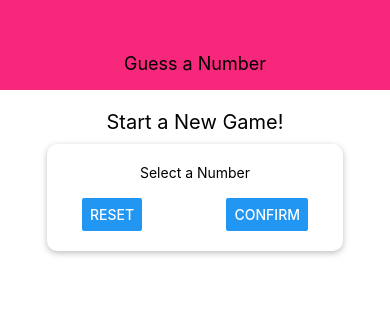
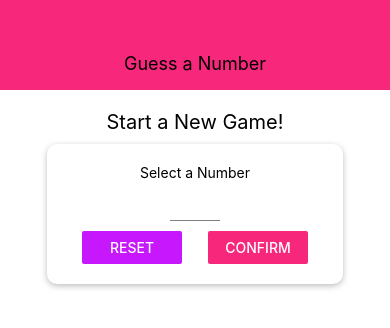
Before and after one commit to mikeglopez/rn-guess-a-number, a React Native app: screen / in a window 390 px wide. Shown: the top 328 px of the page. Built offline with nearby package versions, Linux system fonts and the light colour scheme.

Commit message:
Create input component

```diff
--- a/App.js
+++ b/App.js
@@ -1,5 +1,6 @@
 import React from 'react';
 import { StyleSheet, Text, View } from 'react-native';
+
 import Header from './components/Header';
 import StartGameScreen from './screens/StartGameScreen';
 
--- a/components/Header.js
+++ b/components/Header.js
@@ -1,5 +1,7 @@
 import React from 'react';
 import { StyleSheet, Text, View } from 'react-native';
+
+import Colors from '../constants/colors';
 
 const Header = (props) => {
   return (
@@ -14,7 +16,7 @@ const styles = StyleSheet.create({
     width: '100%',
     height: 90,
     paddingTop: 36,
-    backgroundColor: '#F7287B',
+    backgroundColor: Colors.primary,
     alignItems: 'center',
     justifyContent: 'center'
   },
--- /dev/null
+++ b/components/Input.js
@@ -0,0 +1,17 @@
+import React from 'react';
+import { TextInput, StyleSheet } from 'react-native';
+
+const Input = (props) => {
+  return <TextInput {...props} style={{ ...styles.input, ...props.style }} />;
+};
+
+const styles = StyleSheet.create({
+  input: {
+    height: 30,
+    borderBottomColor: '#808080',
+    borderBottomWidth: 1,
+    marginVertical: 10
+  }
+});
+
+export default Input;
--- /dev/null
+++ b/constants/colors.js
@@ -0,0 +1,4 @@
+export default {
+  primary: '#F7287B',
+  accent: '#C717FC'
+};
--- a/screens/StartGameScreen.js
+++ b/screens/StartGameScreen.js
@@ -1,6 +1,9 @@
 import React from 'react';
-import { View, Text, StyleSheet, TextInput, Button } from 'react-native';
+import { View, Text, StyleSheet, Button } from 'react-native';
+
 import Card from '../components/Card';
+import Input from '../components/Input';
+import Colors from '../constants/colors';
 
 const StartGameScreen = (props) => {
   return (
@@ -8,10 +11,21 @@ const StartGameScreen = (props) => {
       <Text style={styles.title}>Start a New Game!</Text>
       <Card style={styles.inputContainer}>
         <Text>Select a Number</Text>
-        <TextInput />
+        <Input
+          style={styles.input}
+          blurOnSubmit
+          autoCapitalize='none'
+          autoCorrect={false}
+          keyboardType='number-pad'
+          maxLength={2}
+        />
         <View style={styles.buttonContainer}>
-          <Button title='Reset' onPress={() => {}} />
-          <Button title='Confirm' onPress={() => {}} />
+          <View style={styles.button}>
+            <Button title='Reset' onPress={() => {}} color={Colors.accent} />
+          </View>
+          <View style={styles.button}>
+            <Button title='Confirm' onPress={() => {}} color={Colors.primary} />
+          </View>
         </View>
       </Card>
     </View>
@@ -38,6 +52,13 @@ const styles = StyleSheet.create({
     width: '100%',
     justifyContent: 'space-between',
     paddingHorizontal: 15
+  },
+  button: {
+    width: 100
+  },
+  input: {
+    width: 50,
+    textAlign: 'center'
   }
 });
 
```
